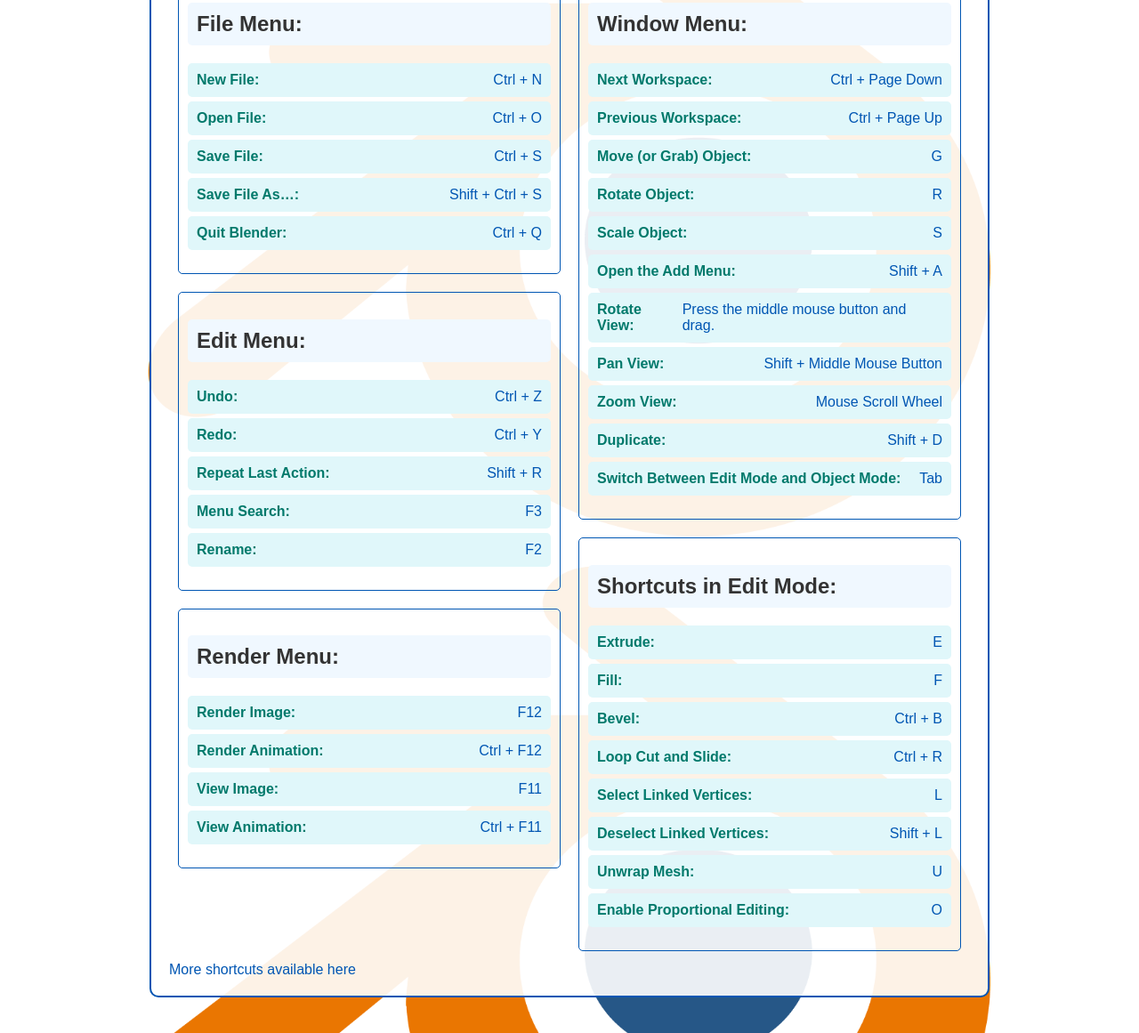
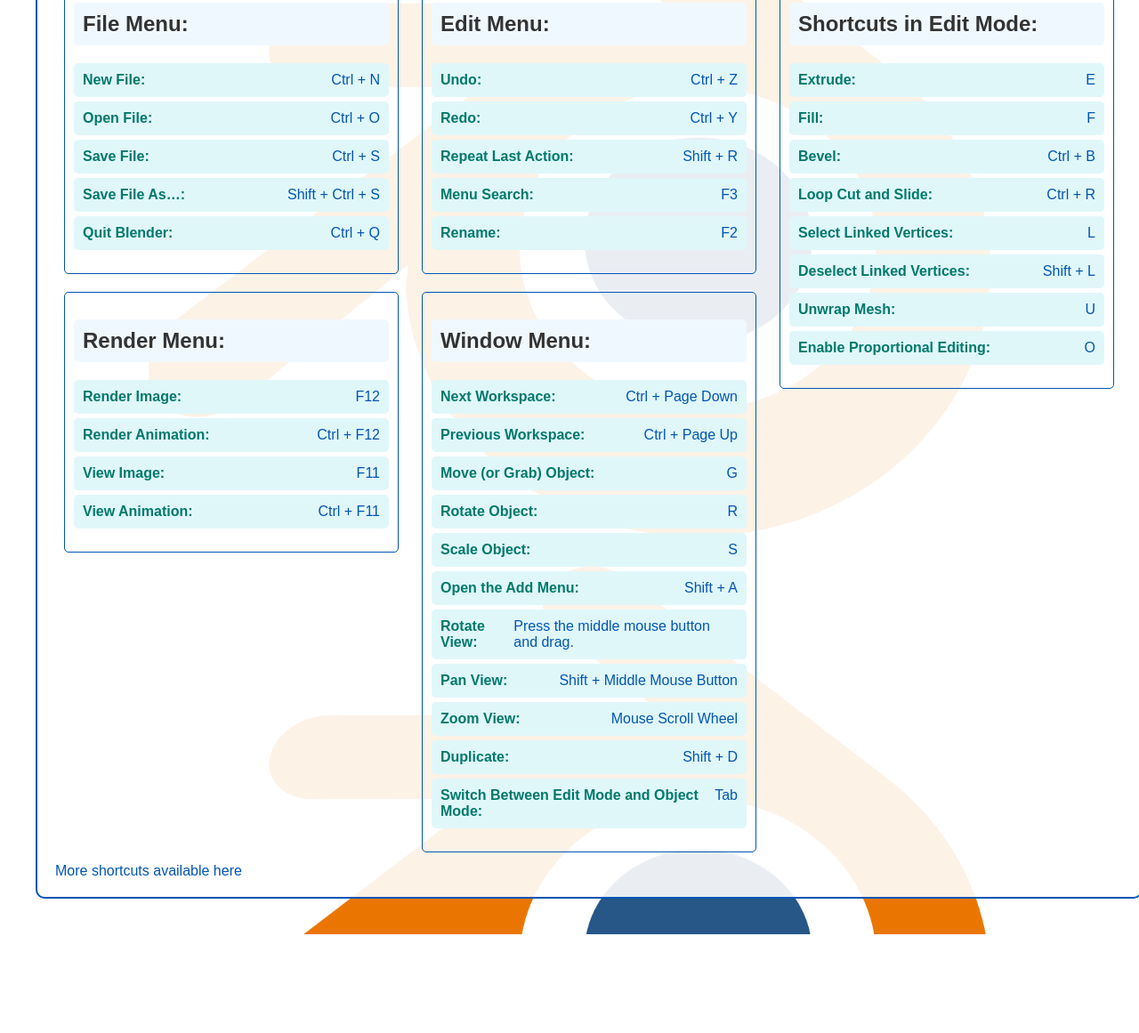
Before and after one commit to stdoubtloud/stdoubtloud.github.io, a plain HTML site: page BlenderShortcuts.html in a window 1280 px wide. Shown: the part 180-1341 px from the top of the page at 89% size. After the commit the page ends 1230 px from the top, so only its background shows below. Drawn offline with Linux system fonts and the light colour scheme.

Commit message:
Update BlenderShortcuts.html

```diff
--- a/BlenderShortcuts.html
+++ b/BlenderShortcuts.html
@@ -14,7 +14,7 @@
         }
         .container {
             width: 100%;
-            max-width: 900px;
+            max-width: 1200px;
             margin: auto;
             text-align: center;
             border: 2px solid #0056b3;
@@ -29,10 +29,10 @@
         .columns {
             display: flex;
             flex-wrap: wrap;
-            justify-content: center;
+            justify-content: space-between;
         }
         .column {
-            width: 50%;
+            width: 33%;
             box-sizing: border-box;
             padding: 10px;
             text-align: left;
@@ -70,7 +70,7 @@
         .footnote {
             text-align: left;
             color: #0056b3;
-            margin-top: -10px;
+            margin-top: 20px;
             position: absolute;
             bottom: 20px;
             left: 20px;
@@ -99,17 +99,6 @@
                 </div>
 
                 <div class="section">
-                    <h2>Edit Menu:</h2>
-                    <ul>
-                        <li><span class="desc">Undo:</span> <span class="shortcut">Ctrl + Z</span></li>
-                        <li><span class="desc">Redo:</span> <span class="shortcut">Ctrl + Y</span></li>
-                        <li><span class="desc">Repeat Last Action:</span> <span class="shortcut">Shift + R</span></li>
-                        <li><span class="desc">Menu Search:</span> <span class="shortcut">F3</span></li>
-                        <li><span class="desc">Rename:</span> <span class="shortcut">F2</span></li>
-                    </ul>
-                </div>
-
-                <div class="section">
                     <h2>Render Menu:</h2>
                     <ul>
                         <li><span class="desc">Render Image:</span> <span class="shortcut">F12</span></li>
@@ -121,6 +110,17 @@
             </div>
 
             <div class="column">
+                <div class="section">
+                    <h2>Edit Menu:</h2>
+                    <ul>
+                        <li><span class="desc">Undo:</span> <span class="shortcut">Ctrl + Z</span></li>
+                        <li><span class="desc">Redo:</span> <span class="shortcut">Ctrl + Y</span></li>
+                        <li><span class="desc">Repeat Last Action:</span> <span class="shortcut">Shift + R</span></li>
+                        <li><span class="desc">Menu Search:</span> <span class="shortcut">F3</span></li>
+                        <li><span class="desc">Rename:</span> <span class="shortcut">F2</span></li>
+                    </ul>
+                </div>
+
                 <div class="section">
                     <h2>Window Menu:</h2>
                     <ul>
@@ -137,7 +137,9 @@
                         <li><span class="desc">Switch Between Edit Mode and Object Mode:</span> <span class="shortcut">Tab</span></li>
                     </ul>
                 </div>
+            </div>
 
+            <div class="column">
                 <div class="section">
                     <h2>Shortcuts in Edit Mode:</h2>
                     <ul>
```
